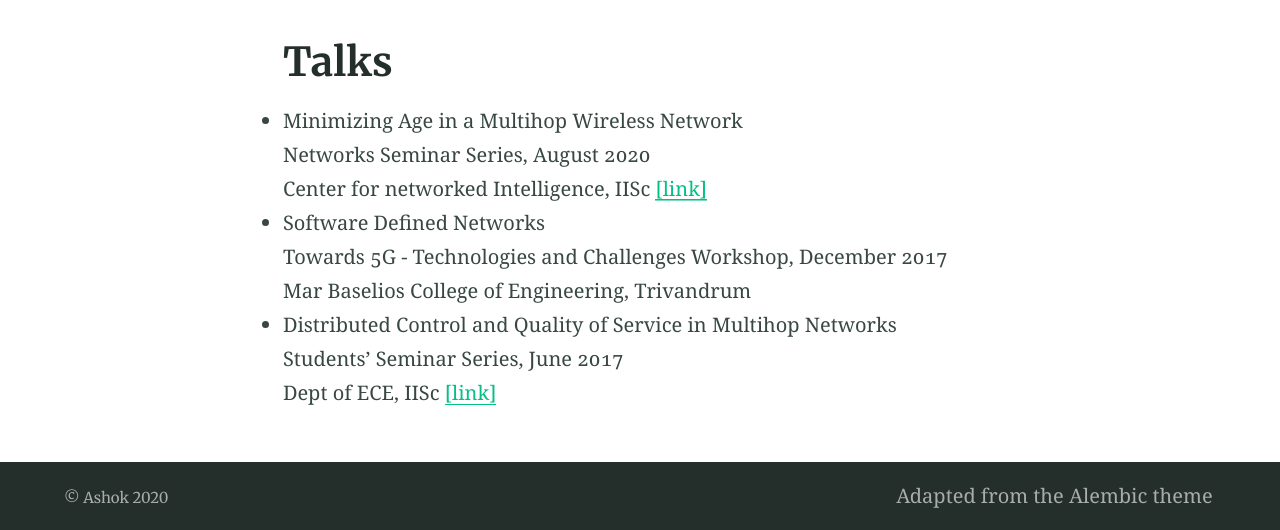
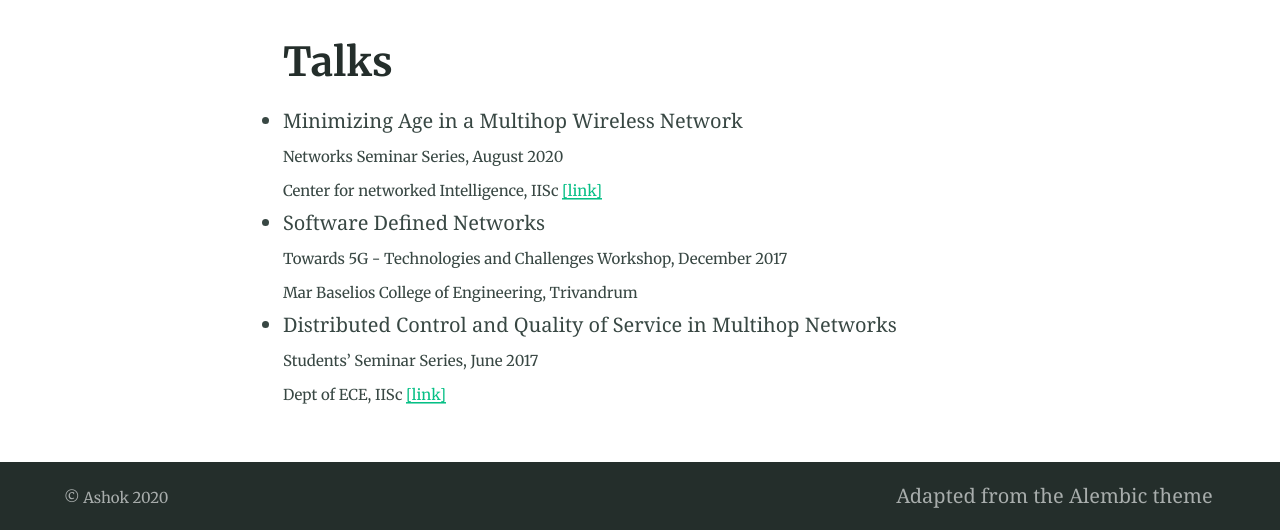
Before and after one commit to ashokkri/ashokkri.github.io, a Jekyll site: the page built from talks.md, in a window 1280 px wide. Shown: the part 408-938 px from the top of the page. Built offline with Jekyll 4.4.1, drawn with Linux system fonts in a browser that asks for light colours.

```diff
--- a/talks.md
+++ b/talks.md
@@ -8,13 +8,13 @@ feature_image: "https://picsum.photos/1300/400?image=989"
 ---
 
 - Minimizing Age in a Multihop Wireless Network
-  Networks Seminar Series, August 2020
+  <small>Networks Seminar Series, August 2020
   Center for networked Intelligence, IISc [[link]](https://cni.iisc.ac.in/networks-seminar/)
 
 - Software Defined Networks
-  Towards 5G - Technologies and Challenges Workshop, December 2017
+  <small>Towards 5G - Technologies and Challenges Workshop, December 2017
   Mar Baselios College of Engineering, Trivandrum
 
 - Distributed Control and Quality of Service in Multihop Networks
-  Students' Seminar Series, June 2017
+  <small>Students' Seminar Series, June 2017
   Dept of ECE, IISc [[link]](https://ece.iisc.ac.in/~myna/seminar/prevtalks.html)
```
